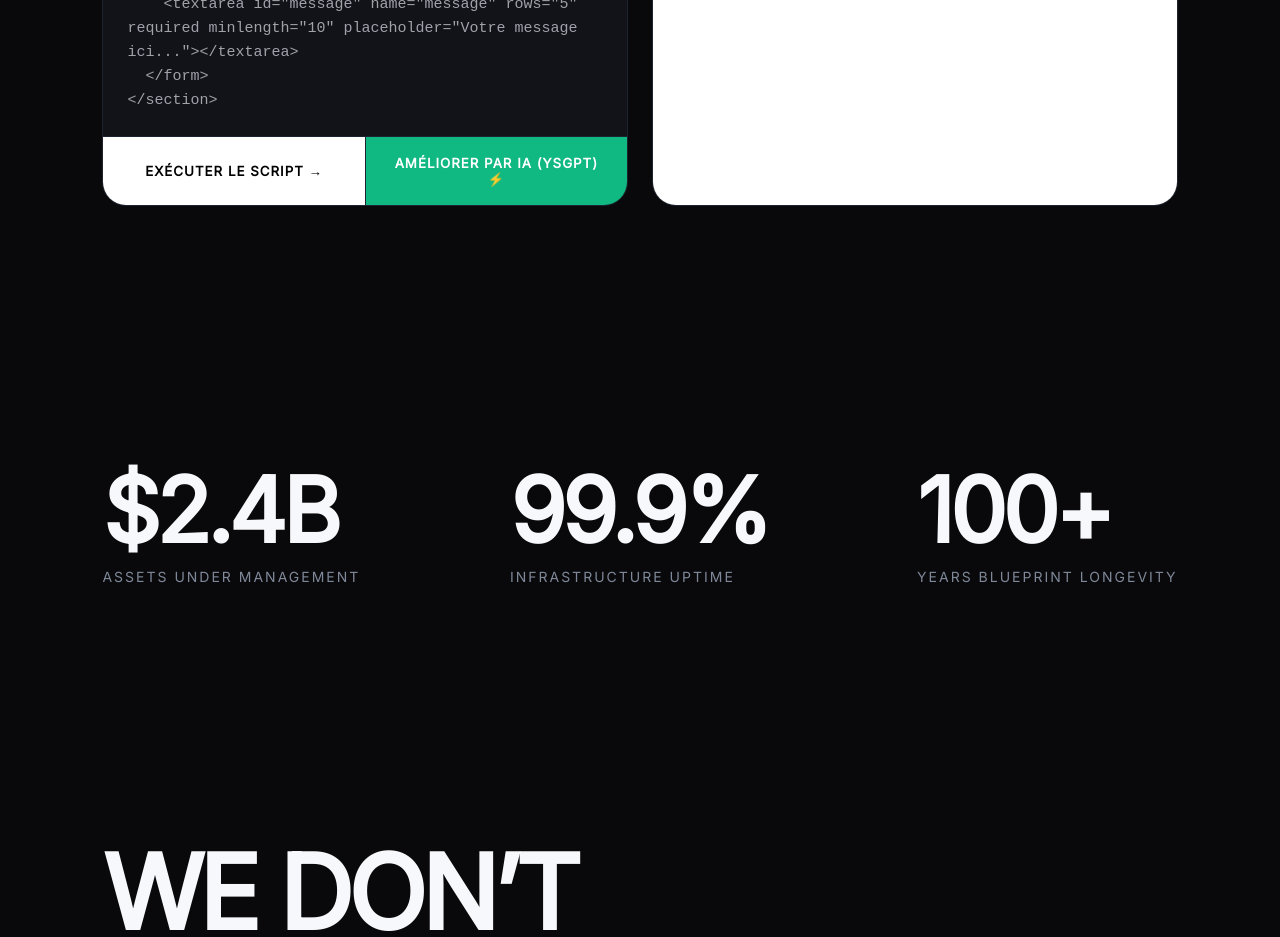
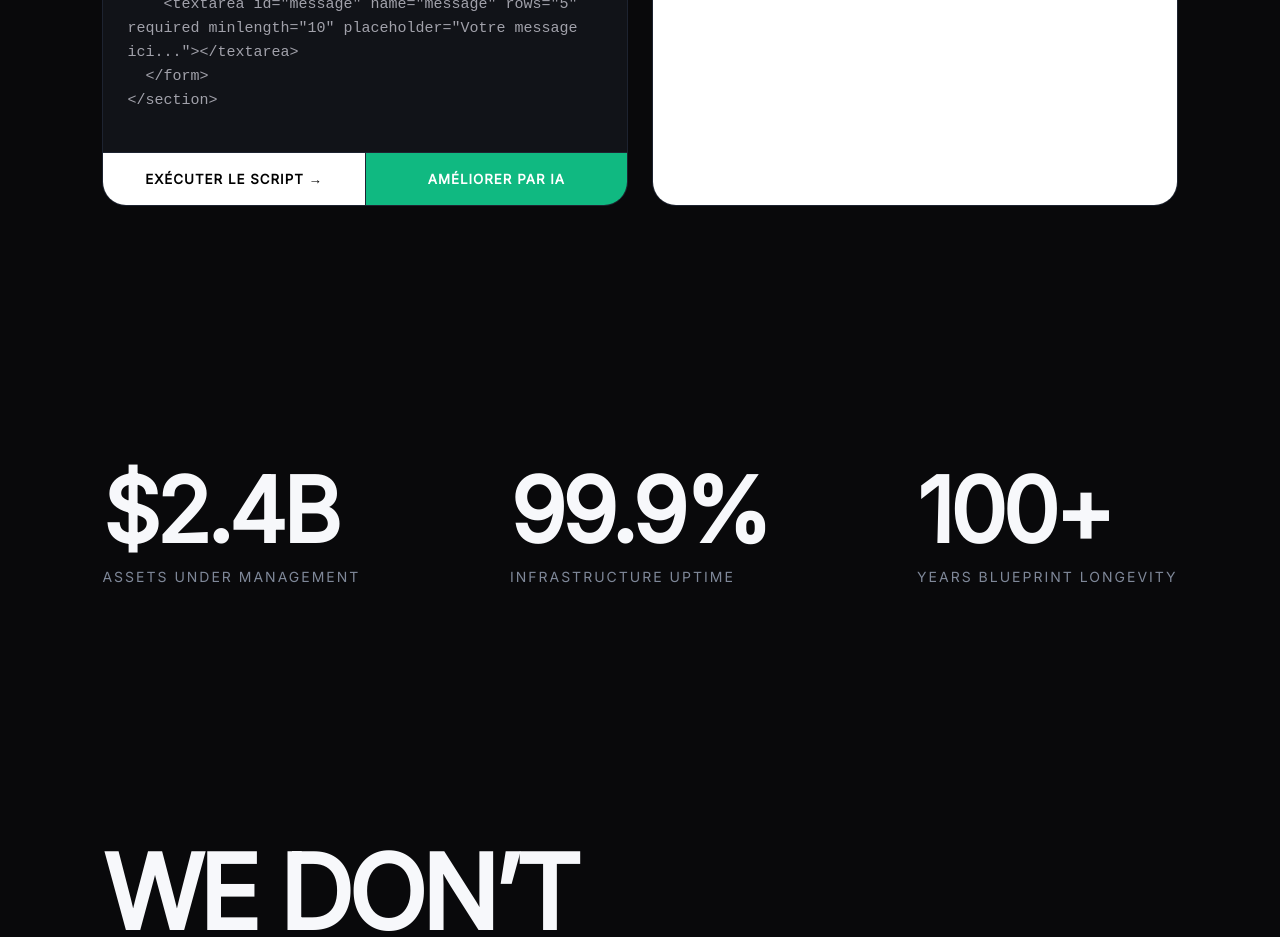
Before and after one commit to infodesetangs/Atlas, a plain HTML site: page index.html in a window 1280 px wide. Shown: the part 2360-3297 px from the top of the page. Drawn offline with Linux system fonts and the light colour scheme.

Commit message:
Change AI button text to remove extra wording
Updated AI button text for consistency.

```diff
--- a/index.html
+++ b/index.html
@@ -257,7 +257,7 @@
                 <textarea id="codeEditor" spellcheck="false" placeholder=""></textarea>
                 <div class="editor-actions">
                     <button class="run-btn" onclick="compileCode()">EXÉCUTER LE SCRIPT →</button>
-                    <button class="quick-ai-btn" onclick="triggerAIAudit()">AMÉLIORER PAR IA (YSGPT) ⚡</button>
+                    <button class="quick-ai-btn" onclick="triggerAIAudit()">AMÉLIORER PAR IA</button>
                 </div>
             </div>
             <div class="panel">
```
